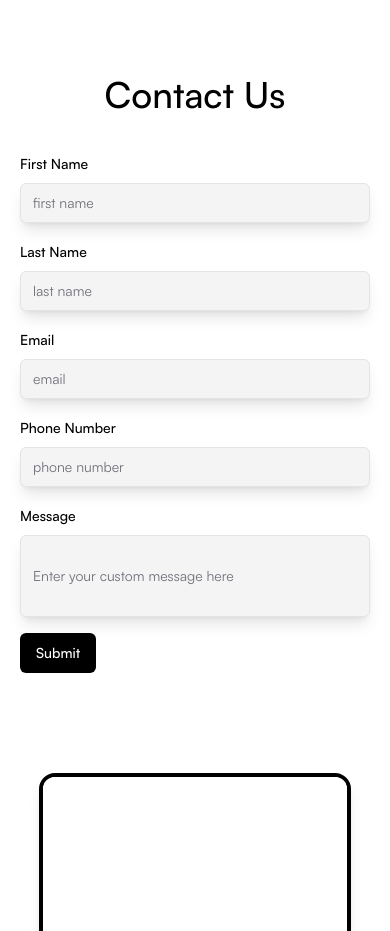
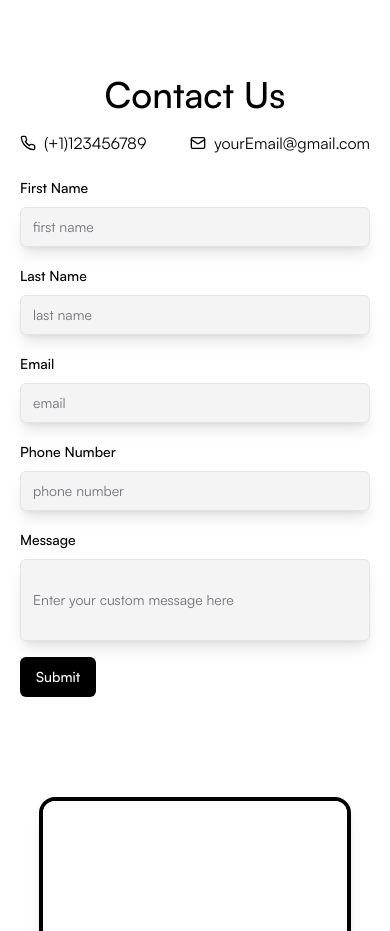
Before and after one commit to JJ-LXIX/dental-site-test, a Next.js app: page / in a window 390 px wide. Shown: the part 7160-8091 px from the top of the page. Built offline with nearby package versions, Linux system fonts and the light colour scheme.

Commit message:
added phone and email to contact form

```diff
--- a/components/ContactFormSection/ContactFormSection.tsx
+++ b/components/ContactFormSection/ContactFormSection.tsx
@@ -1,6 +1,7 @@
 import dynamic from "next/dynamic";
 import FormComponent from "./FormComponent";
 import MapComponent from "./MapComponent";
+import { Phone, Mail } from "lucide-react";
 // import dynamic from "next/dynamic";
 // const MapComponent = dynamic(() => import("./MapComponent"));
 
@@ -16,6 +17,16 @@ function ContactFormSection({}: Props) {
           <h2 className="pb-4 text-center text-4xl font-semibold text-black lg:text-5xl ">
             Contact Us
           </h2>
+          <div className="md: flex w-full items-center justify-around  px-5 md:h-10 xl:mx-auto xl:w-3/4">
+            <h3 className="flex w-full items-center md:text-base">
+              <Phone className="h-full pr-2 font-bold text-black" />
+              {`(+1)123456789`}
+            </h3>
+            <h3 className="flex w-full items-center md:text-base">
+              <Mail className="h-full pr-2 font-bold text-black" />
+              yourEmail@gmail.com
+            </h3>
+          </div>
 
           <FormComponent />
         </div>
```
